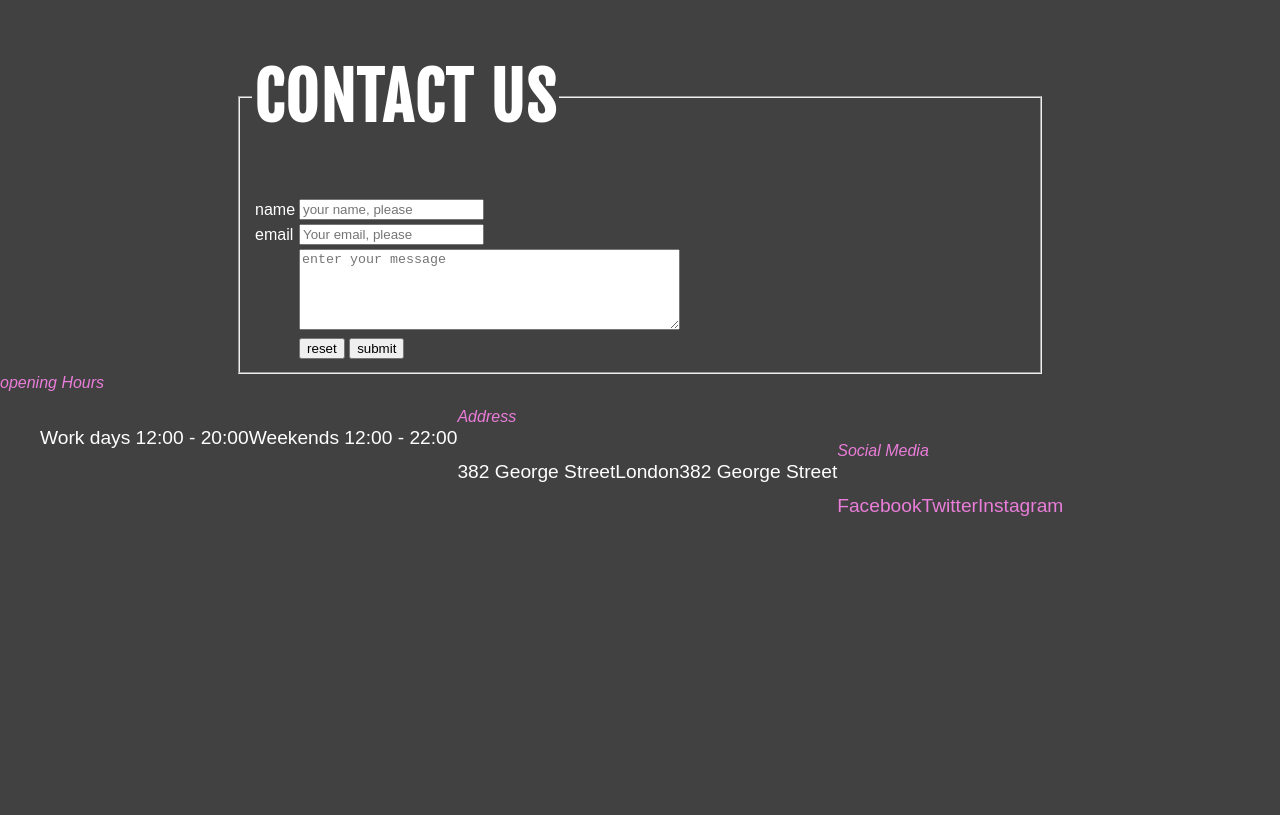
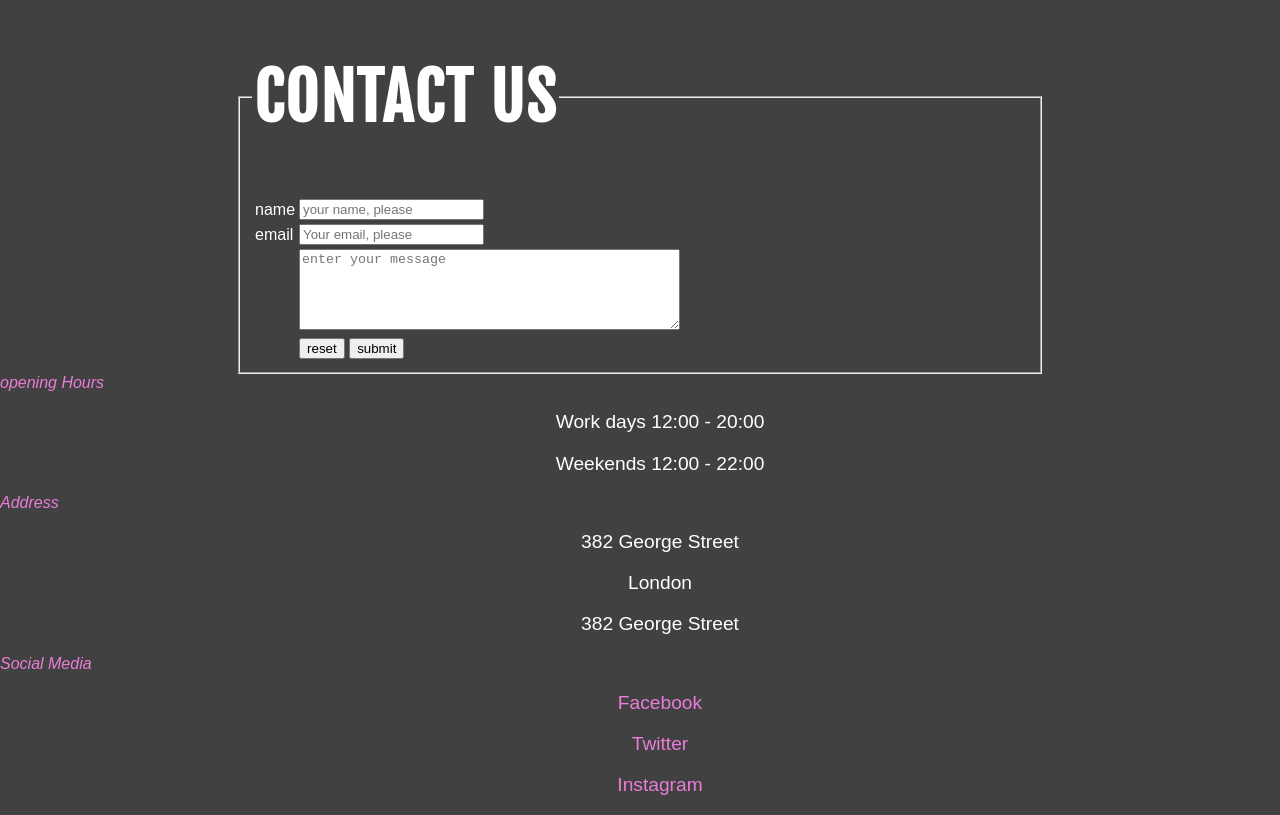
Before and after one commit to Code-Institute-Submissions/sassy-burgers, a plain HTML site: page index.html in a window 1280 px wide. Shown: the part 1466-2281 px from the top of the page. Before the commit the page ends 2003 px from the top, so only its background shows below. Drawn offline with Linux system fonts and the light colour scheme; a web font is replaced by a local one.

Commit message:
css
remove "float:left" from li element.  This to change the footer text the way I want

```diff
--- a/assets/css/style.css
+++ b/assets/css/style.css
@@ -2,7 +2,6 @@
 @import url('https://fonts.googleapis.com/css2?family=Fjalla+One&family=Ysabeau+SC:wght@100;200&display=swap');
 
 /*------------------------------- BASIC SETUP ----------------------------------------*/
-
 
 body {
     max-width: 1800px;
@@ -16,8 +15,7 @@ body {
 
 
 li {
-    color: #fff;
-    float:lefT;
+    color:#fff;
 }
 
 ul {
```
Also changed, not shown: index.html (+2 -2 lines).
